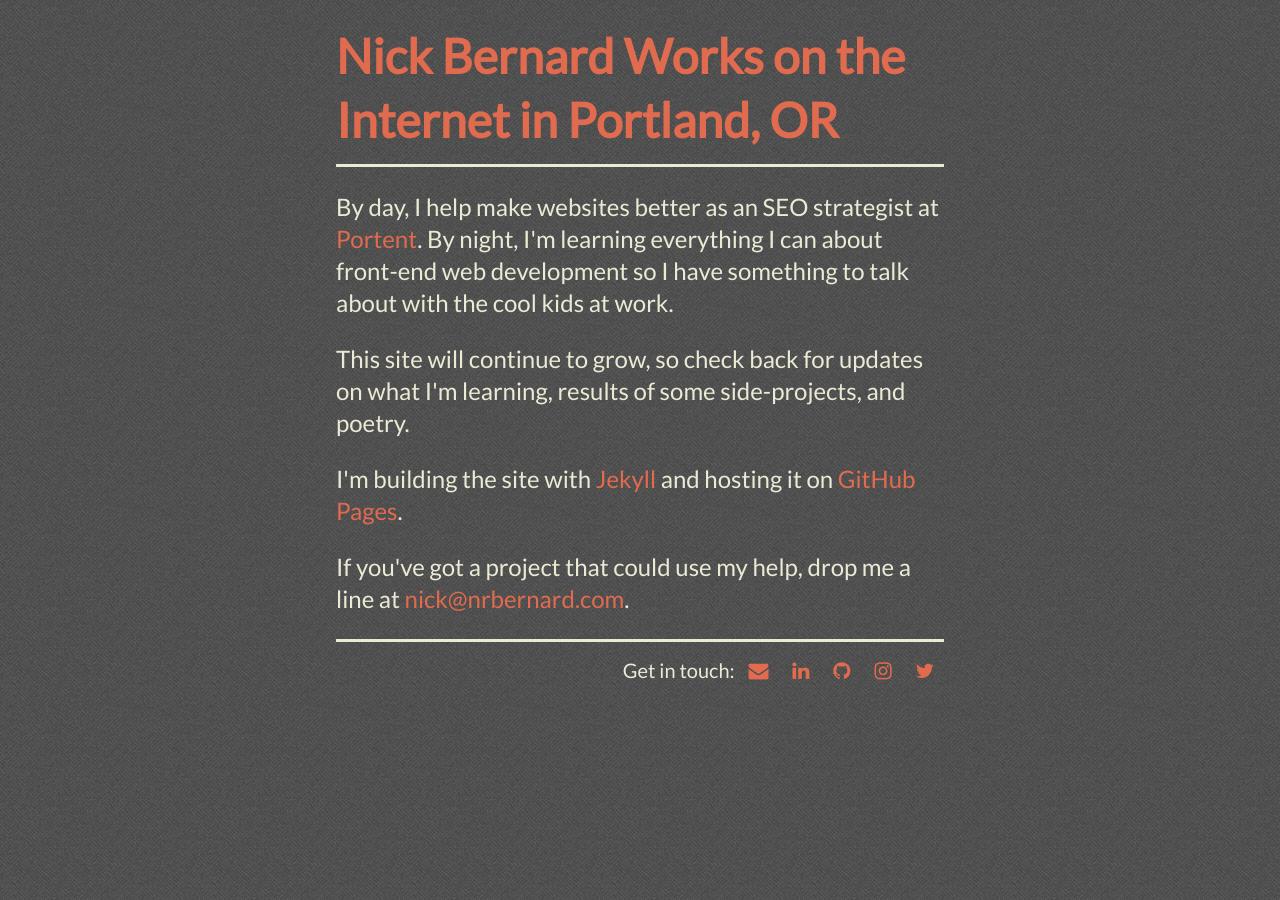
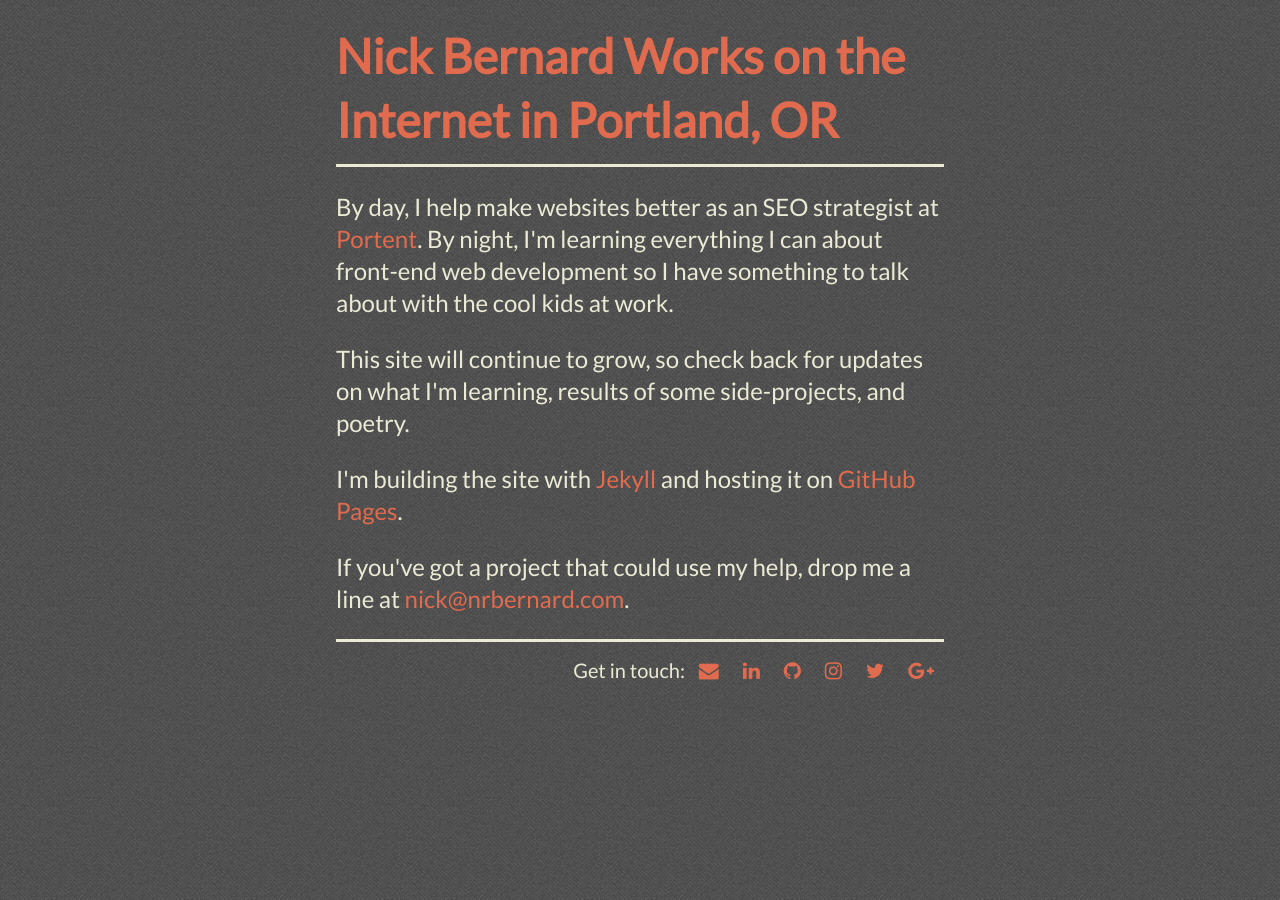
Before and after one commit to nrbernard/nrbernard.github.io, a Jekyll site: the page built from index.html, in a window 1280 px wide. Built offline with Jekyll 4.4.1, drawn with Linux system fonts in a browser that asks for light colours; nearby versions of some CDN libraries; Markdown is read by kramdown in place of the engine named in the settings.

Commit message:
Added Google+ icon

```diff
--- a/_layouts/default.html
+++ b/_layouts/default.html
@@ -35,6 +35,7 @@
         <a href="https://github.com/nrbernard" class="social"><i class="fa fa-github"></i></a>
         <a href="http://instagram.com/niceisnick" class="social"><i class="fa fa-instagram"></i></a>
         <a href="https://www.twitter.com/niceisnick" class="social"><i class="fa fa-twitter"></i></a>
+        <a href="https://plus.google.com/+NickBernard503?rel=author" class="social"><i class="fa fa-google-plus"></i></a>
       </p>
       </footer>
 
```
